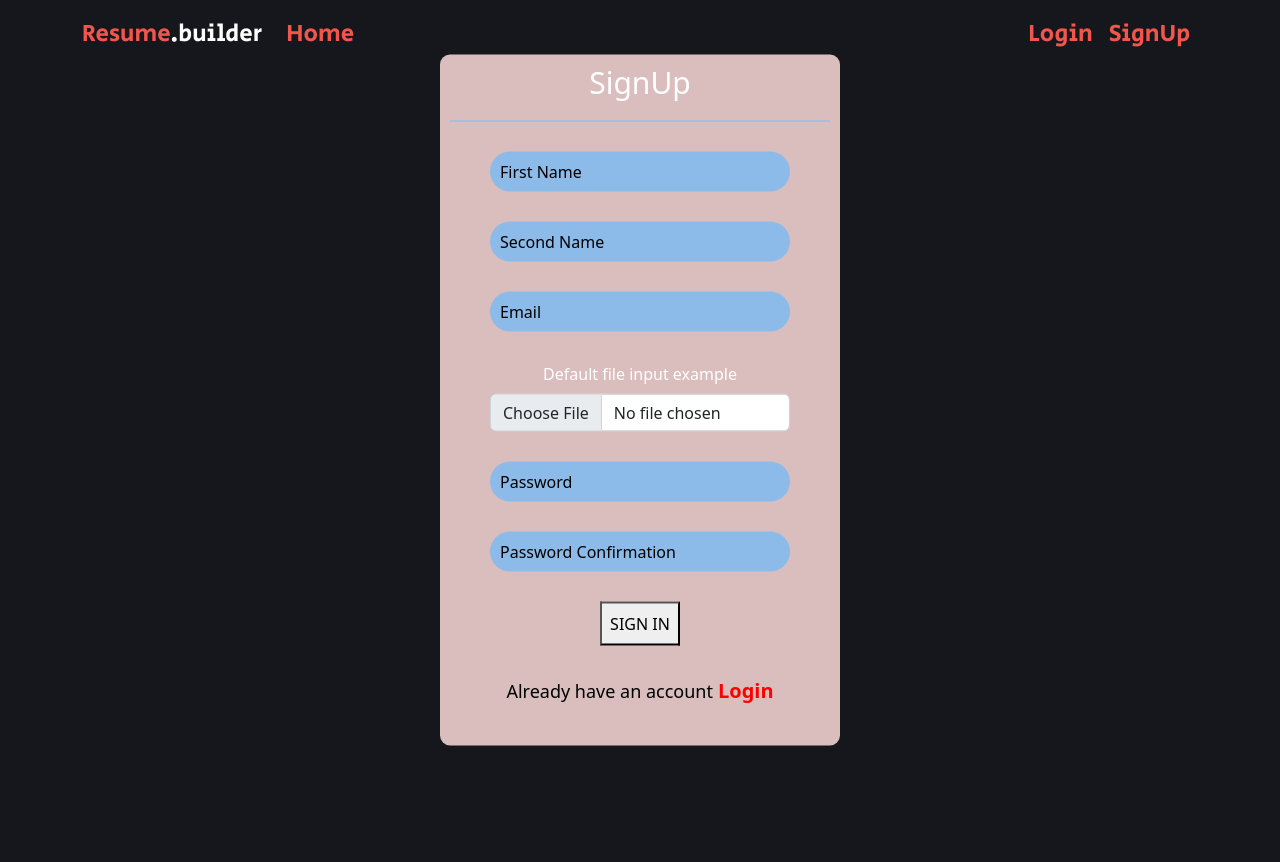
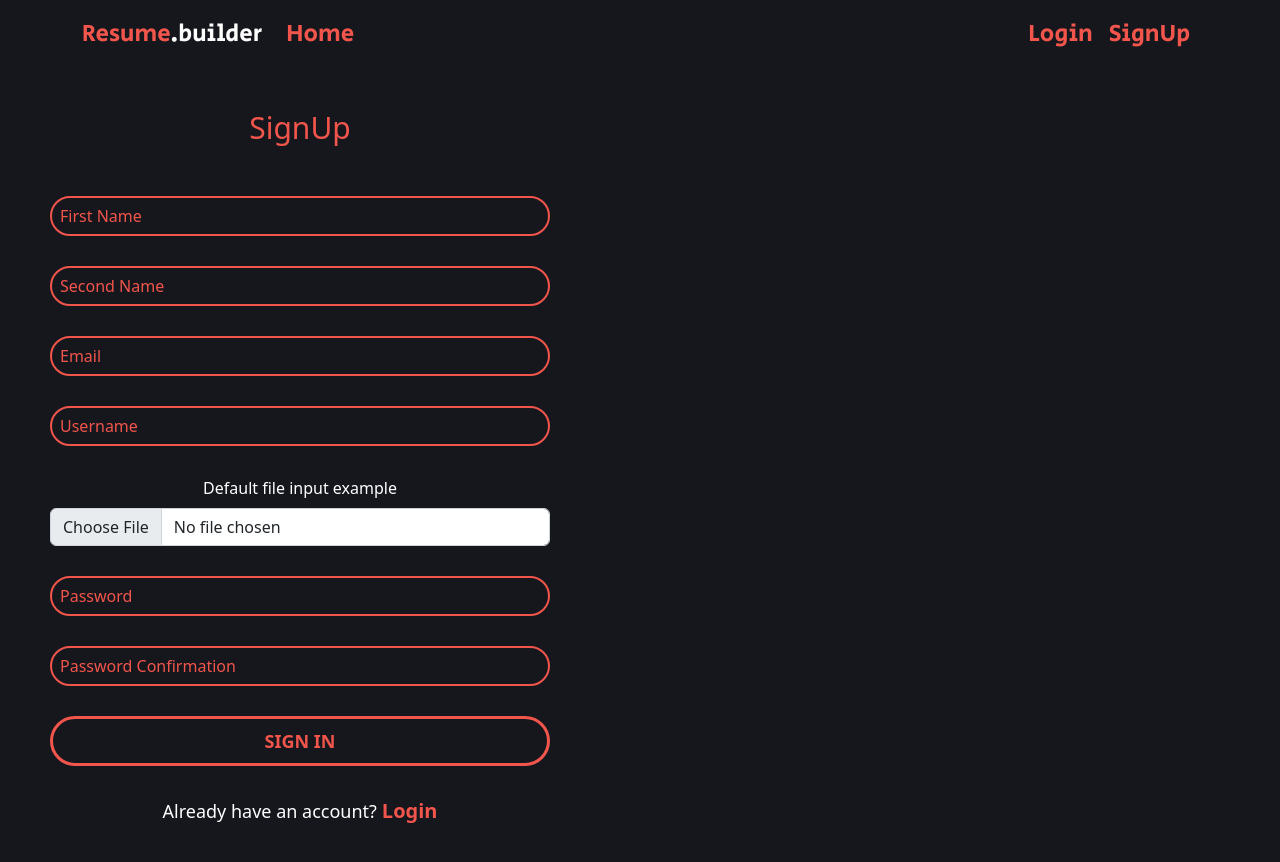
Before and after one commit to authme-flophy/resume-builder-front, a React (Create React App) app: page /signup in a window 1280 px wide. Shown: the top 862 px of the page. Before the commit the page ends 800 px from the top, so only its background shows below. Built offline with nearby package versions, Linux system fonts and the light colour scheme.

Commit message:
changed some styling

```diff
--- a/src/App.js
+++ b/src/App.js
@@ -17,7 +17,7 @@ function App() {
       <Routes>
         <Route path="/" index element={<Home />} />
         <Route path="/login" index element={<Login />} />
-        <Route path="/SignUp" index element={<SignUp />} />
+        <Route path="/signup" index element={<SignUp />} />
         <Route path="/create-resume" index element={<ResumeForm />} />
         <Route path="/position" index element={<Position />} />
         <Route path="/languages" index element={<ProgrammingLanguage />} />
--- a/src/components/Login.js
+++ b/src/components/Login.js
@@ -3,41 +3,21 @@ import { useState } from "react";
 import { NavLink, useNavigate } from "react-router-dom";
 import "./Login.scss";
 
-
 function Login() {
   const navigate = useNavigate();
   const [error, setError] = useState(null);
-  const [email, setEmail] = useState("")
-  const [password, setPassword] = useState("")
+  const [username, setUsername] = useState("");
+  const [password, setPassword] = useState("");
   const [notify, setNotify] = useState(false);
-
 
   function notifyUser() {
     setNotify((notify) => !notify);
     setTimeout(endNotification, 1000);
   }
 
-
-  function submitHandler(e){
-    setError(null)
+  function submitHandler(e) {
+    setError(null);
     e.preventDefault();
-    fetch("", {
-      method: "POST",
-      headers: {
-        "Content-Type": "application/json",
-      },
-      body: JSON.stringify({ email, password }),
-    }).then((res) => {
-      if (res.ok) {
-        res.json().then((user) => {
-            notifyUser();
-          localStorage.setItem("jwt", user.jwt);
-          localStorage.setItem("passenger", `${user.passenger.id}`);
-        });
-      } else {
-        res.json().then((error) => setError(error));
-      }
-    });
   }
 
   function endNotification() {
@@ -45,13 +25,10 @@ function Login() {
     navigate("/Home");
   }
 
-
-
-
   return (
-    <div className = "form-inner">
+    <div className="form-inner">
       <h1>Login</h1>
-      {notify? (
+      {notify ? (
         <p className="bg-sky-900 text-white w-full p-3 rounded-md flex flex-row justify-center items-center">
           Login Successfull
           <svg
@@ -59,12 +36,14 @@ function Login() {
             fill="none"
             stroke="currentColor"
             viewBox="0 0 24 24"
-            xmlns="http://www.w3.org/2000/svg">
+            xmlns="http://www.w3.org/2000/svg"
+          >
             <path
               stroke-linecap="round"
               stroke-linejoin="round"
               stroke-width="2"
-              d="M9 12l2 2 4-4m6 2a9 9 0 11-18 0 9 9 0 0118 0z"></path>
+              d="M9 12l2 2 4-4m6 2a9 9 0 11-18 0 9 9 0 0118 0z"
+            ></path>
           </svg>
         </p>
       ) : null}
@@ -76,14 +55,13 @@ function Login() {
         ) : null}
         <div className="form-group">
           <input
-            type="email"
-            name="email"
+            type="username"
+            name="username"
             required="required"
-            id="email"
-            value={email}
-            onChange={(e) => setEmail(e.target.value)}
+            id="username"
+            value={username}
+            onChange={(e) => setUsername(e.target.value)}
           />
-          <span></span>
           <label>Email</label>
         </div>
 
@@ -96,22 +74,23 @@ function Login() {
             value={password}
             onChange={(e) => setPassword(e.target.value)}
           />
-          <span></span>
           <label>Password</label>
         </div>
-        <button className="outline text-sky-600 hover:bg-sky-600 hover:text-white text-2xl px-5 place-self-center rounded-lg h-10" type="submit">Login</button>
+        <button
+          className="outline text-sky-600 hover:bg-sky-600 hover:text-white text-2xl px-5 place-self-center rounded-lg h-10"
+          type="submit"
+          id="submitButton"
+        >
+          Login
+        </button>
 
         <div className="signup_link">
           Not a member?
-          <NavLink to="/SignUp">Signup</NavLink>
+          <NavLink to="/signup">Signup</NavLink>
         </div>
-
       </form>
-
     </div>
-
-
-  )
+  );
 }
 
 export default Login;
--- a/src/components/Login.scss
+++ b/src/components/Login.scss
@@ -1,23 +1,10 @@
-.form-inner
-{
-    position: absolute;
-    top: 50%;
-    left: 50%;
-    transform: translate(-50%, -50%);
-    padding: 10px;
-    width: 400px;
-    background-color: rgb(218, 189, 189);
-    border-radius: 10px;
-}
-
-
 
 .form-inner h1
 {
     text-align: center;
     padding: 0 0 20px 0;
     font-size: 30px;
-    border-bottom: 1px solid rgba(127, 188, 241, 0.984);
+    color: #F1554C;
 }
 
 .form-inner form
@@ -40,7 +27,7 @@ form .form-group
     padding: 0 5px;
     font-size: 16px;
     border: none;
-    background: rgba(127, 188, 241, 0.854);
+    background: #16171D;
     border-radius: 50px;
     outline: none;
 }
@@ -50,7 +37,7 @@ form .form-group
     position: absolute;
     top: 50%;
     left: 10px;
-    color: #000;
+    color: #F1554C;
     transform: translateY(-50%);
     font-size: 16px;
     pointer-events: none;
@@ -72,10 +59,8 @@ form .form-group
 .form-group input:focus ~label,
 .form-group input:valid~label
 {
-    top: -7px;
-    color: #000;
-    font-weight: bold;
-    letter-spacing: 2px;
+    top: -8px;
+    color: #F1554C;
     font-size: 14px;
 }
 
@@ -86,17 +71,18 @@ form .form-group
     width: 100%;
 }
 
-input[type="Submit"]
+#submitButton
 {
     width: 100%;
     height: 50px;
     border: 1px solid;
-    background-color: #0d6bc3;
+    background-color: #16171D;
     border-radius: 25px;
     font-size: 18px;
-    color: #e9f4fb;
+    color: #F1554C;
     font-weight: 700;
     cursor: pointer;
+    border: 3px solid #F1554C;
     outline: none;
 }
 
@@ -118,7 +104,7 @@ input[type="Submit"]:hover
 .signup_link a,
 .login_link a
 {
-    color: red;
+    color: #F1554C;
     text-decoration: none;
     padding-left: 5px;
     font-size: 20px;
@@ -128,5 +114,5 @@ input[type="Submit"]:hover
 .signup_link a:hover,
 .login_link a:hover
 {
-    text-decoration: underline;
+    text-decoration: none;
 }
--- a/src/components/SignUp.js
+++ b/src/components/SignUp.js
@@ -1,27 +1,26 @@
-import React,{ useState } from "react";
+import React, { useState } from "react";
 import { NavLink, useNavigate } from "react-router-dom";
 import "./SignUp.scss";
-
 
 function SignUp() {
   const [error, setError] = useState(null);
   const navigate = useNavigate();
-  const [firstname, setFirstName] = useState('')
-  const [secondname, setSecondName] = useState('')
-  const [email, setEmail] = useState('')
-  const [password, setPassword] = useState('')
+  const [firstname, setFirstName] = useState("");
+  const [secondname, setSecondName] = useState("");
+  const [email, setEmail] = useState("");
+  const [username, setUsername] = useState("");
+  const [password, setPassword] = useState("");
   const [passwordConfirmation, setPasswordConfirmation] = useState("");
-  const [notification,setNotification] = useState(false);
+  const [notification, setNotification] = useState(false);
 
-
-  function handleNotification(){
+  function handleNotification() {
     setNotification((notification) => !notification);
     setTimeout(endNotification, 1000);
   }
 
-function endNotification(){
+  function endNotification() {
     setNotification((notification) => !notification);
-    navigate("/Login.js")
+    navigate("/Login.js");
   }
 
   function submitHandler(e) {
@@ -58,18 +57,24 @@ function submitHandler(e) {
             fill="none"
             stroke="currentColor"
             viewBox="0 0 24 24"
-          xmlns="http://www.w3.org/2000/svg">
+            xmlns="http://www.w3.org/2000/svg"
+          >
             <path
               stroke-linecap="round"
               stroke-linejoin="round"
               stroke-width="2"
-            d="M9 12l2 2 4-4m6 2a9 9 0 11-18 0 9 9 0 0118 0z"></path>
+              d="M9 12l2 2 4-4m6 2a9 9 0 11-18 0 9 9 0 0118 0z"
+            ></path>
           </svg>
         </p>
       ) : null}
       <form>
         <div className="form-group">
-      {error ? <p className="border text-center p-3 text-red-500 outline-none rounded-md w-full mt-2">{error.errors}</p> : null}
+          {error ? (
+            <p className="border text-center p-3 text-red-500 outline-none rounded-md w-full mt-2">
+              {error.errors}
+            </p>
+          ) : null}
           <input
             type="text"
             min="5"
@@ -79,11 +84,10 @@ function submitHandler(e) {
             value={firstname}
             onChange={(e) => setFirstName(e.target.value)}
           />
-        <span></span>
           <label>First Name</label>
         </div>
 
-        <div className = "form-group">
+        <div className="form-group">
           <input
             type="text"
             min="5"
@@ -93,7 +97,6 @@ function submitHandler(e) {
             value={secondname}
             onChange={(e) => setSecondName(e.target.value)}
           />
-        <span></span>
           <label>Second Name</label>
         </div>
 
@@ -106,8 +109,19 @@ function submitHandler(e) {
             value={email}
             onChange={(e) => setEmail(e.target.value)}
           />
-        <span></span>
           <label>Email</label>
+        </div>
+
+        <div className="form-group">
+          <input
+            type="text"
+            name="username"
+            required="required"
+            autoComplete="off"
+            value={username}
+            onChange={(e) => setUsername(e.target.value)}
+          />
+          <label>Username</label>
         </div>
 
         <div className="mb-3">
@@ -128,7 +142,6 @@ function submitHandler(e) {
             onChange={(e) => setPassword(e.target.value)}
             autoComplete="current-password"
           />
-        <span></span>
           <label>Password</label>
         </div>
 
@@ -142,24 +155,25 @@ function submitHandler(e) {
             onChange={(e) => setPasswordConfirmation(e.target.value)}
             autoComplete="current-password"
           />
-        <span></span>
           <label>Password Confirmation</label>
         </div>
 
         <button
           className="outline text-sky-400 hover:bg-sky-400 hover:text-white rounded-lg p-2 "
           onClick={submitHandler}
-        type="button">
+          type="submit"
+          id="submitButton"
+        >
           SIGN IN
         </button>
 
         <div className="login_link">
-        Already have an account
+          Already have an account?
           <NavLink to="/login">Login</NavLink>
         </div>
       </form>
     </div>
-  )
+  );
 }
 
 export default SignUp;
--- a/src/components/SignUp.scss
+++ b/src/components/SignUp.scss
@@ -1,12 +1,8 @@
 .form-inner
 {
-    position: absolute;
-    top: 50%;
-    left: 50%;
-    transform: translate(-50%, -50%);
     padding: 10px;
-    width: 400px;
-    background-color: rgb(218, 189, 189);
+    width: 600px;
+    background-color: #16171D;
     border-radius: 10px;
 }
 
@@ -17,7 +13,7 @@
     text-align: center;
     padding: 0 0 20px 0;
     font-size: 30px;
-    border-bottom: 1px solid rgba(127, 188, 241, 0.984);
+    color: #F1554C;
 }
 
 .form-inner form
@@ -40,7 +36,8 @@ form .form-group
     padding: 0 5px;
     font-size: 16px;
     border: none;
-    background: rgba(127, 188, 241, 0.854);
+    background: #16171D;
+    border: 2px solid #F1554C;
     border-radius: 50px;
     outline: none;
 }
@@ -50,7 +47,7 @@ form .form-group
     position: absolute;
     top: 50%;
     left: 10px;
-    color: #000;
+    color: #F1554C;
     transform: translateY(-50%);
     font-size: 16px;
     pointer-events: none;
@@ -72,10 +69,8 @@ form .form-group
 .form-group input:focus ~label,
 .form-group input:valid~label
 {
-    top: -7px;
-    color: #000;
-    font-weight: bold;
-    letter-spacing: 2px;
+    top: -8px;
+    color: #F1554C;
     font-size: 14px;
 }
 
@@ -86,19 +81,19 @@ form .form-group
     width: 100%;
 }
 
-input[type="Submit"]
-{
-    width: 100%;
-    height: 50px;
-    border: 1px solid;
-    background-color: #0d6bc3;
-    border-radius: 25px;
-    font-size: 18px;
-    color: #e9f4fb;
-    font-weight: 700;
-    cursor: pointer;
-    outline: none;
-}
+// #submitButton
+// {
+//     width: 100%;
+//     height: 50px;
+//     border: 1px solid;
+//     background-color: #16171D;
+//     border-radius: 25px;
+//     font-size: 18px;
+//     color: #e9f4fb;
+//     font-weight: 700;
+//     cursor: pointer;
+//     outline: none;
+// }
 
 input[type="Submit"]:hover
 {
@@ -112,13 +107,13 @@ input[type="Submit"]:hover
     margin: 30px 0;
     text-align: center;
     font-size: 18px;
-    color: #000;
+    color: #fff  ;
 }
 
 .signup_link a,
 .login_link a
 {
-    color: red;
+    color: #F1554C;
     text-decoration: none;
     padding-left: 5px;
     font-size: 20px;
@@ -128,5 +123,5 @@ input[type="Submit"]:hover
 .signup_link a:hover,
 .login_link a:hover
 {
-    text-decoration: underline;
+    text-decoration: none;
 }
```
Lines whose indentation alone changed are shown as unchanged.
